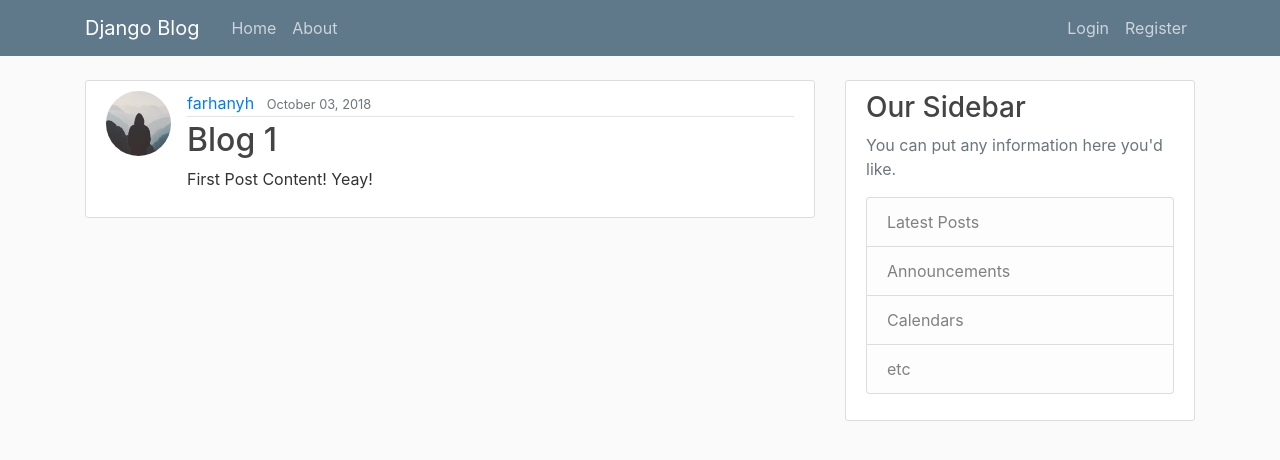
After one commit to farhanyh/django-tutorial, a Django app: page /post/1/ in a window 1280 px wide. The commit adds this page. Shown: the top 460 px of the page. Run offline with Django 3.2, Linux system fonts and the light colour scheme; data comes from the database, SQL or seed files in the repository; both versions use the stored data as it was after the commit; some libraries are stand-ins or nearby versions.

Commit message:
End of Part 10

```diff
--- a/django_project/blog/models.py
+++ b/django_project/blog/models.py
@@ -1,6 +1,7 @@
 from django.db import models
 from django.utils import timezone
 from django.contrib.auth.models import User
+from django.urls import reverse
 
 class Post(models.Model):
     title = models.CharField(max_length=100)
@@ -10,3 +11,6 @@ class Post(models.Model):
 
     def __str__(self):
         return self.title
+
+    def get_absolute_url(self):
+        return reverse('post-detail', kwargs = {'pk': self.pk})
--- a/django_project/blog/templates/blog/base.html
+++ b/django_project/blog/templates/blog/base.html
@@ -33,6 +33,7 @@
                     <!-- Navbar Right Side -->
                     <div class="navbar-nav">
                         {% if user.is_authenticated %}
+                            <a class="nav-item nav-link" href="{% url 'post-create' %}">New Post</a>
                             <a class="nav-item nav-link" href="{% url 'profile' %}">Profile</a>
                             <a class="nav-item nav-link" href="{% url 'logout' %}">Logout</a>
                         {% else %}
--- a/django_project/blog/templates/blog/home.html
+++ b/django_project/blog/templates/blog/home.html
@@ -8,7 +8,7 @@
                     <a class="mr-2" href="#">{{ post.author }}</a>
                     <small class="text-muted">{{ post.date_posted|date:"F d, Y" }}</small>
                 </div>
-                <h2><a class="article-title" href="#">{{ post.title }}</a></h2>
+                <h2><a class="article-title" href="{% url 'post-detail' post.id %}">{{ post.title }}</a></h2>
                 <p class="article-content">{{ post.content }}</p>
             </div>
         </article>
--- /dev/null
+++ b/django_project/blog/templates/blog/post_detail.html
@@ -0,0 +1,20 @@
+{% extends "blog/base.html" %}
+{% block content %}
+    <article class="media content-section">
+        <img class="rounded-circle article-img" src="{{ object.author.profile.image.url }}" alt="">
+        <div class="media-body">
+            <div class="article-metadata">
+                <a class="mr-2" href="#">{{ object.author }}</a>
+                <small class="text-muted">{{ object.date_posted|date:"F d, Y" }}</small>
+                {% if object.author == user %}
+                    <div>
+                        <a class="btn btn-secondary btn-sm mt-1 mb-1" href="{% url 'post-update' object.id %}">Update</a>
+                        <a class="btn btn-danger btn-sm mt-1 mb-1" href="{% url 'post-delete' object.id %}">Delete</a>
+                    </div>
+                {% endif %}
+            </div>
+            <h2 class="article-title">{{ object.title }}</h2>
+            <p class="article-content">{{ object.content }}</p>
+        </div>
+    </article>
+{% endblock content %}
--- a/django_project/blog/urls.py
+++ b/django_project/blog/urls.py
@@ -1,7 +1,12 @@
 from django.urls import path
+from .views import PostListView, PostDetailView, PostCreateView, PostUpdateView, PostDeleteView
 from . import views
 
 urlpatterns = [
-    path('', views.home, name='blog-home'),
+    path('', PostListView.as_view(), name='blog-home'),
+    path('post/<int:pk>/', PostDetailView.as_view(), name='post-detail'),
+    path('post/<int:pk>/update/', PostUpdateView.as_view(), name='post-update'),
+    path('post/<int:pk>/delete/', PostDeleteView.as_view(), name='post-delete'),
+    path('post/new/', PostCreateView.as_view(), name='post-create'),
     path('about/', views.about, name='blog-about'),
 ]
--- a/django_project/blog/views.py
+++ b/django_project/blog/views.py
@@ -1,4 +1,6 @@
 from django.shortcuts import render
+from django.contrib.auth.mixins import LoginRequiredMixin, UserPassesTestMixin
+from django.views.generic import ListView, DetailView, CreateView, UpdateView, DeleteView
 from .models import Post
 
 def home(request):
@@ -7,6 +9,43 @@ def home(request):
     }
     return render(request, 'blog/home.html', context)
 
+class PostListView(ListView):
+    model = Post
+    template_name = 'blog/home.html'
+    context_object_name = 'posts'
+    ordering = ['-date_posted']
+
+class PostDetailView(DetailView):
+    model = Post
+
+class PostCreateView(LoginRequiredMixin, CreateView):
+    model = Post
+    fields = ['title', 'content']
+
+    def form_valid(self, form):
+        form.instance.author = self.request.user
+        return super().form_valid(form)
+
+class PostUpdateView(LoginRequiredMixin, UserPassesTestMixin, UpdateView):
+    model = Post
+    fields = ['title', 'content']
+
+    def form_valid(self, form):
+        form.instance.author = self.request.user
+        return super().form_valid(form)
+
+    def test_func(self):
+        post = self.get_object()
+        return self.request.user == post.author
+
+class PostDeleteView(LoginRequiredMixin, UserPassesTestMixin, DeleteView):
+    model = Post
+    success_url = '/'
+
+    def test_func(self):
+        post = self.get_object()
+        return self.request.user == post.author
+
 def about(request):
     context = {
         'title': 'About'
```
Also changed, not shown: django_project/blog/templates/blog/post_confirm_delete.html (added, +16 -0 lines), django_project/blog/templates/blog/post_form.html (added, +16 -0 lines), django_project/db.sqlite3.
